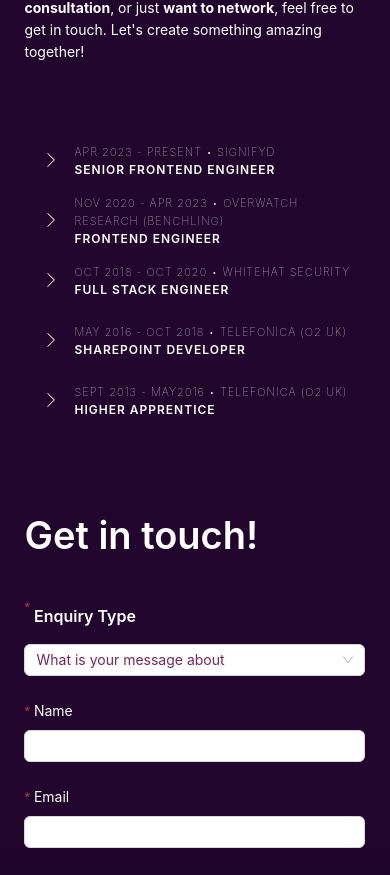
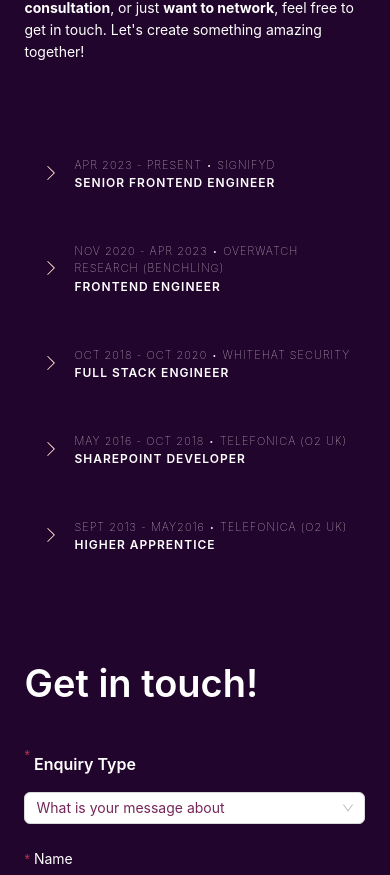
Before and after one commit to Locinine/dev-site, a React (Vite) app: page / in a window 390 px wide. Shown: the part 1439-2314 px from the top of the page. Built offline with nearby package versions, Linux system fonts and the light colour scheme.

Commit message:
Updating layout and disabling blue highlight on mobile buttons

```diff
--- a/src/components/accordion/accordion.scss
+++ b/src/components/accordion/accordion.scss
@@ -9,8 +9,10 @@
 
   .title,
   .footer {
+    -webkit-tap-highlight-color: transparent;
+    -webkit-tap-highlight-color: rgba(0, 0, 0, 0);
     display: flex;
-    height: 50px;
+    min-height: 50px;
     width: 100%;
     color: #ffddcc;
     text-transform: uppercase;
--- a/src/components/accordion/accordion.tsx
+++ b/src/components/accordion/accordion.tsx
@@ -17,7 +17,6 @@ interface AccordionProps {
 }
 
 const Accordion: React.FC<AccordionProps> = ({ items, openPanel }) => {
-  console.log("openPanel: ", openPanel);
   const [activePanel, setActivePanel] = useState<number | undefined>(openPanel);
 
   const sections = items.map(({ label, content, footer }, index) => (
--- a/src/pages/home/sections/experience.tsx
+++ b/src/pages/home/sections/experience.tsx
@@ -31,11 +31,8 @@ const Experience = () => {
       ),
       content: (
         <>
-          <Paragraph>
-            <div dangerouslySetInnerHTML={{ __html: description }} />
-          </Paragraph>
           {screens.xs && (
-            <Flex gap="4px 0" wrap>
+            <Flex gap="4px 0" wrap className="skills">
               {skills?.split(",").map((skill) => (
                 <Tag key={skill} color="#742759" className="skill_tag">
                   {skill}
@@ -43,6 +40,9 @@ const Experience = () => {
               ))}
             </Flex>
           )}
+          <Paragraph>
+            <div dangerouslySetInnerHTML={{ __html: description }} />
+          </Paragraph>
         </>
       ),
       footer:
--- a/src/pages/home/sections/styles/experience.scss
+++ b/src/pages/home/sections/styles/experience.scss
@@ -22,8 +22,11 @@
       }
     }
 
-    .skill_tag {
-      border-radius: 10px;
+    .skills {
+      margin-bottom: 10px;
+      .skill_tag {
+        border-radius: 10px;
+      }
     }
   }
 }
```
Also changed, not shown: 1 other file (tests, documents, lock files or other folders).
